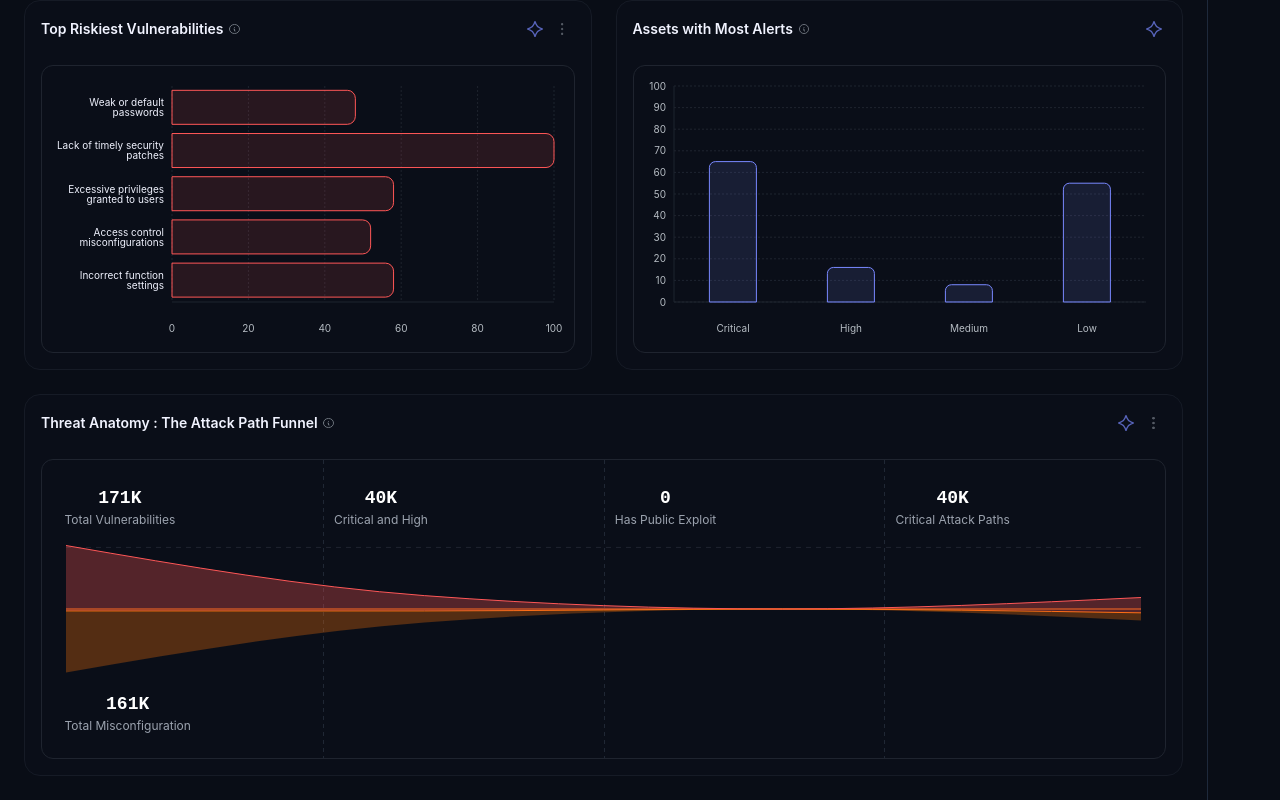
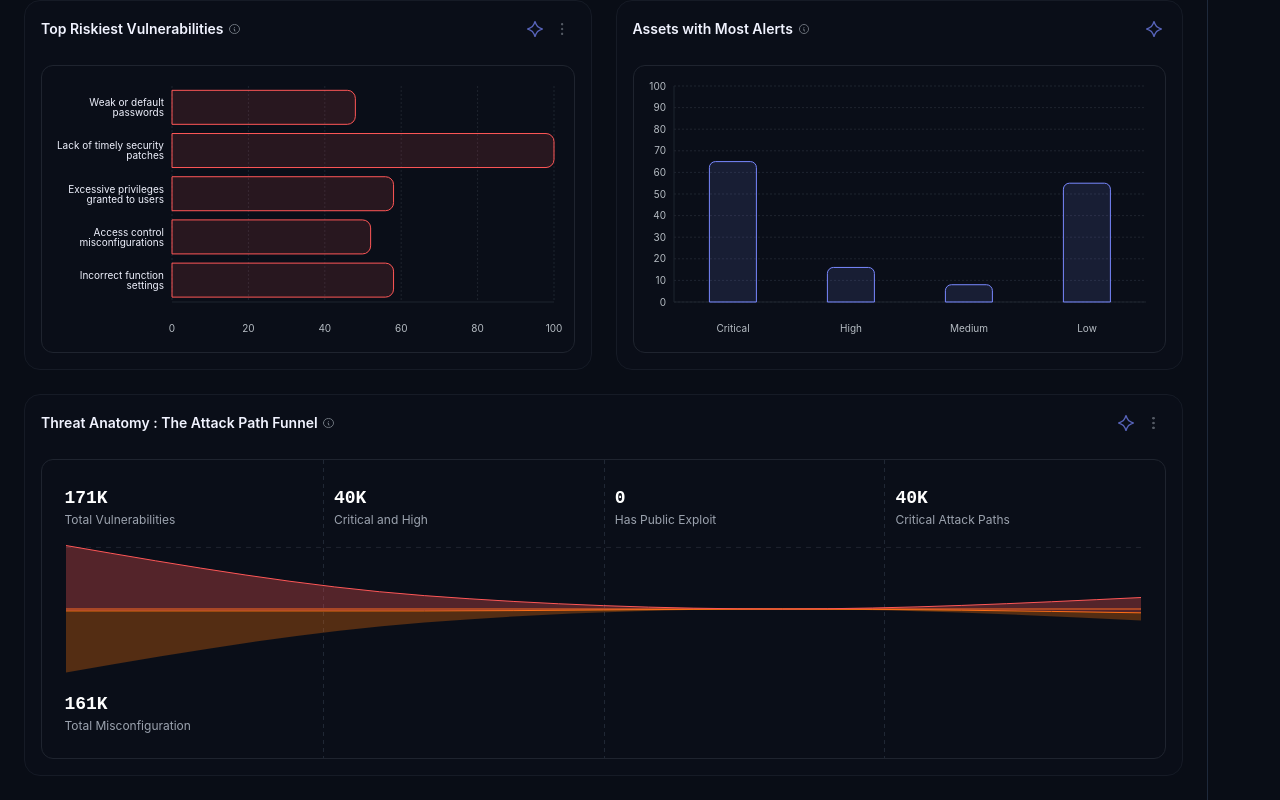
Before and after one commit to abdulmajeed33/react-trial, a React (Vite) app: page / in a window 1280 px wide. Shown: the part 2048-2848 px from the top of the page. Built offline with nearby package versions, Linux system fonts and the light colour scheme.

Commit message:
Refactor label alignment in ThreatAnatomyChart to use left alignment instead of center, enhancing readability and visual consistency across the chart.

```diff
--- a/src/components/charts/ThreatAnatomyChart.tsx
+++ b/src/components/charts/ThreatAnatomyChart.tsx
@@ -100,35 +100,35 @@ export default function ThreatAnatomyChart(): React.ReactElement {
       <div className="flex-1 bg-background-dark-neutral border border-border-dark-neutral-neutral rounded-xl relative min-h-[300px] p-6">
         {/* Dynamic positioned labels */}
         {/* Labels aligned from left to right evenly */}
-        <div className="absolute top-6 left-[2%] text-center z-10">
+        <div className="absolute top-6 left-[2%] text-left z-10">
           <div className="text-white text-lg font-bold font-mono">
             {getLabel(0, "vuln")}
           </div>
           <div className="text-gray-400 text-xs">Total Vulnerabilities</div>
         </div>
 
-        <div className="absolute top-6 left-[26%] text-center z-10">
+        <div className="absolute top-6 left-[26%] text-left z-10">
           <div className="text-white text-lg font-bold font-mono">
             {getLabel(1, "vuln")}
           </div>
           <div className="text-gray-400 text-xs">Critical and High</div>
         </div>
 
-        <div className="absolute top-6 left-[51%] text-center z-10">
+        <div className="absolute top-6 left-[51%] text-left z-10">
           <div className="text-white text-lg font-bold font-mono">
             {getLabel(2, "vuln")}
           </div>
           <div className="text-gray-400 text-xs">Has Public Exploit</div>
         </div>
 
-        <div className="absolute top-6 left-[76%] text-center z-10">
+        <div className="absolute top-6 left-[76%] text-left z-10">
           <div className="text-white text-lg font-bold font-mono">
             {getLabel(3, "vuln")}
           </div>
           <div className="text-gray-400 text-xs">Critical Attack Paths</div>
         </div>
 
-        <div className="absolute bottom-6 left-[2%] text-center z-10">
+        <div className="absolute bottom-6 left-[2%] text-left z-10">
           <div className="text-white text-lg font-bold font-mono">
             {getLabel(0, "misconfig")}
           </div>
```
